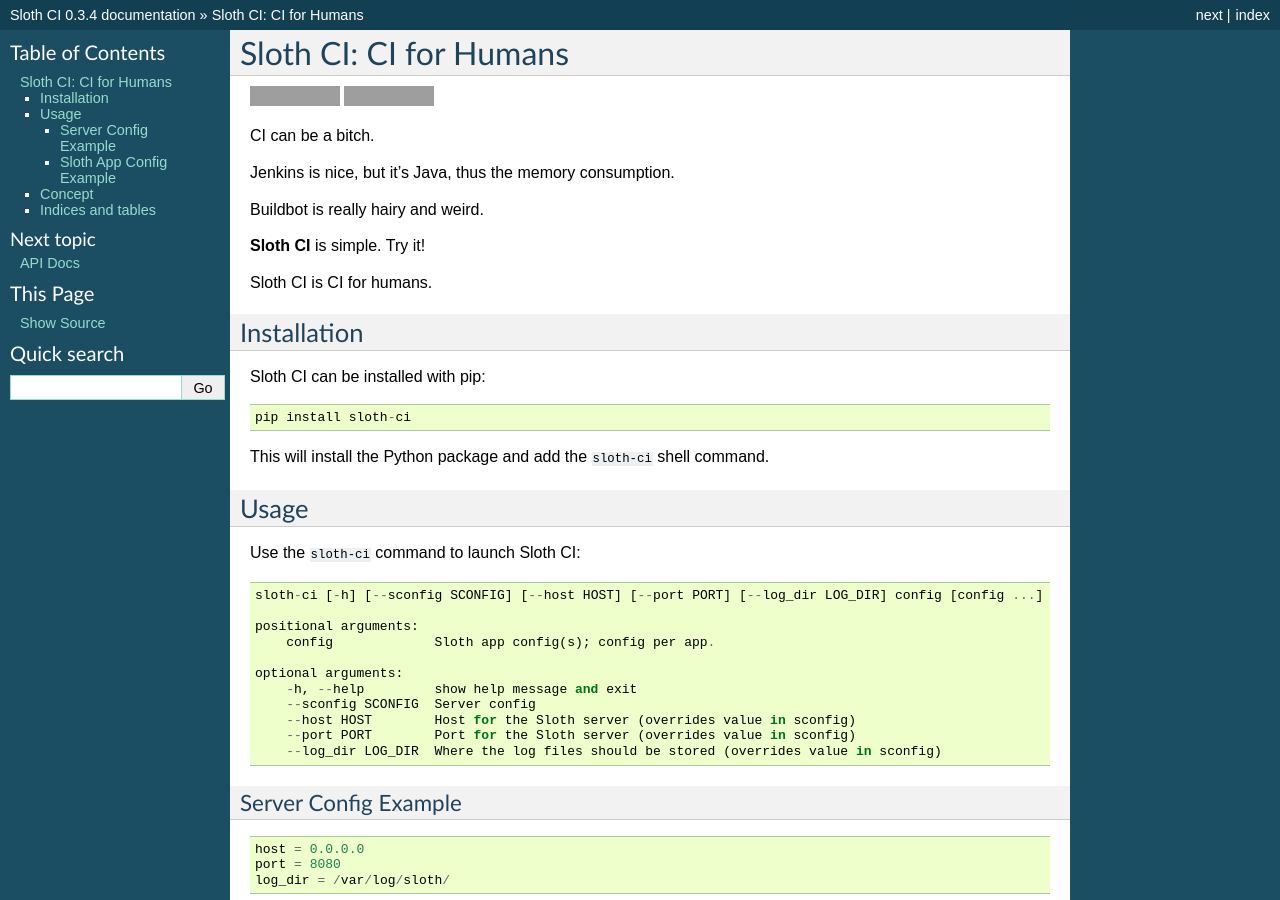
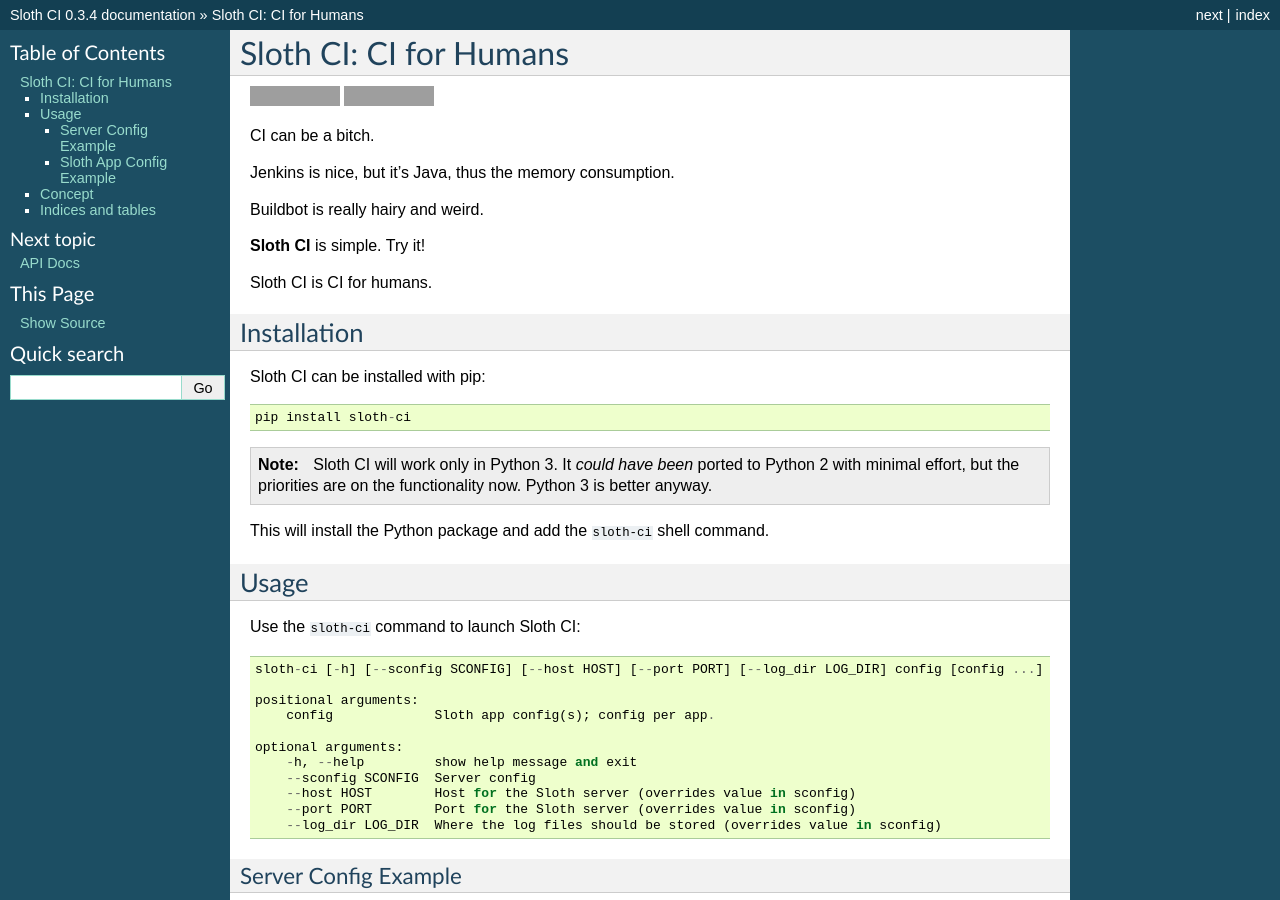
Before and after one commit to sloth-ci/sloth-ci, a Sphinx documentation site: the page built from docs/index.rst, in a window 1280 px wide and 900 px high. Built offline with Sphinx 7.4.7, drawn with Linux system fonts in a browser that asks for light colours; grey boxes are pictures that could not be loaded.

Commit message:
Docs: Python 3 notification added.

```diff
--- a/README.rst
+++ b/README.rst
@@ -30,6 +30,10 @@
 Sloth CI can be installed with pip::
 
     pip install sloth-ci
+
+.. note::
+
+    Sloth CI will work only in Python 3. It *could have been* ported to Python 2 with minimal effort, but the priorities are on the functionality now. Python 3 is better anyway.
 
 This will install the Python package and add the ``sloth-ci-start`` shell command.
 
--- a/docs/index.rst
+++ b/docs/index.rst
@@ -33,6 +33,10 @@
 Sloth CI can be installed with pip::
 
     pip install sloth-ci
+
+.. note::
+
+    Sloth CI will work only in Python 3. It *could have been* ported to Python 2 with minimal effort, but the priorities are on the functionality now. Python 3 is better anyway.
 
 This will install the Python package and add the ``sloth-ci`` shell command.
 
```
